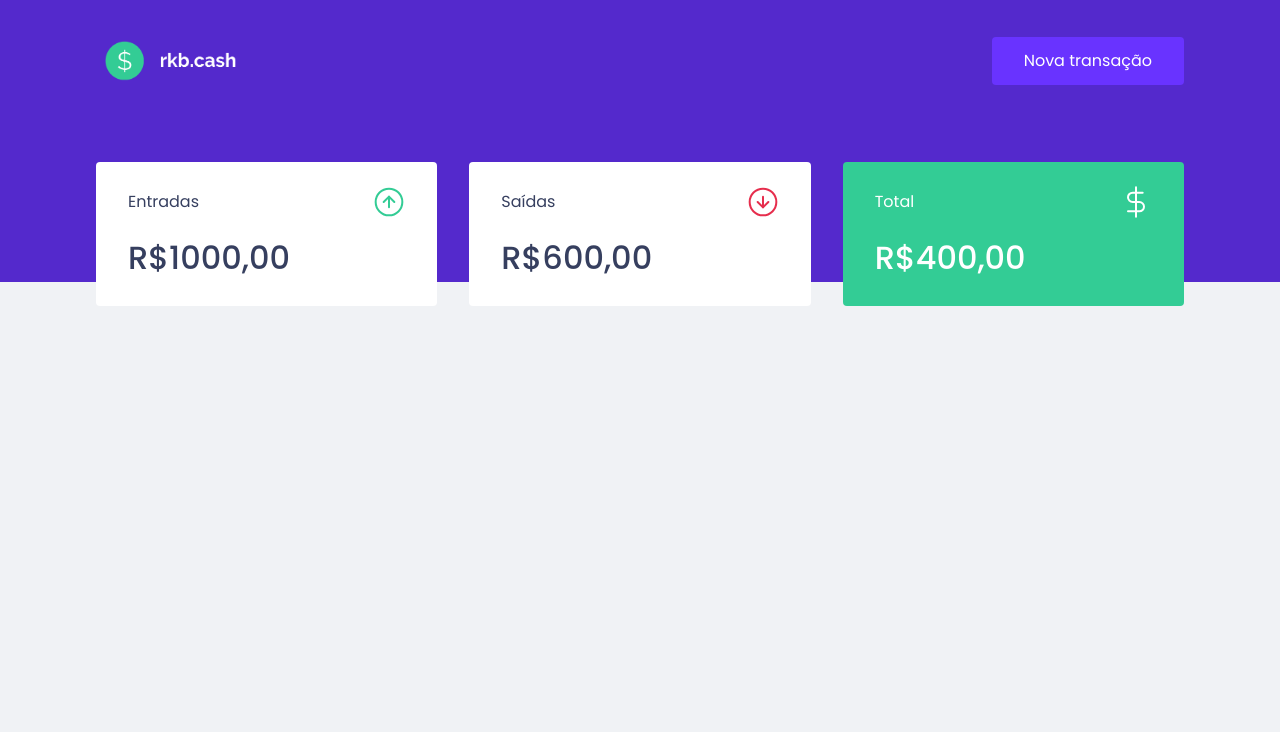
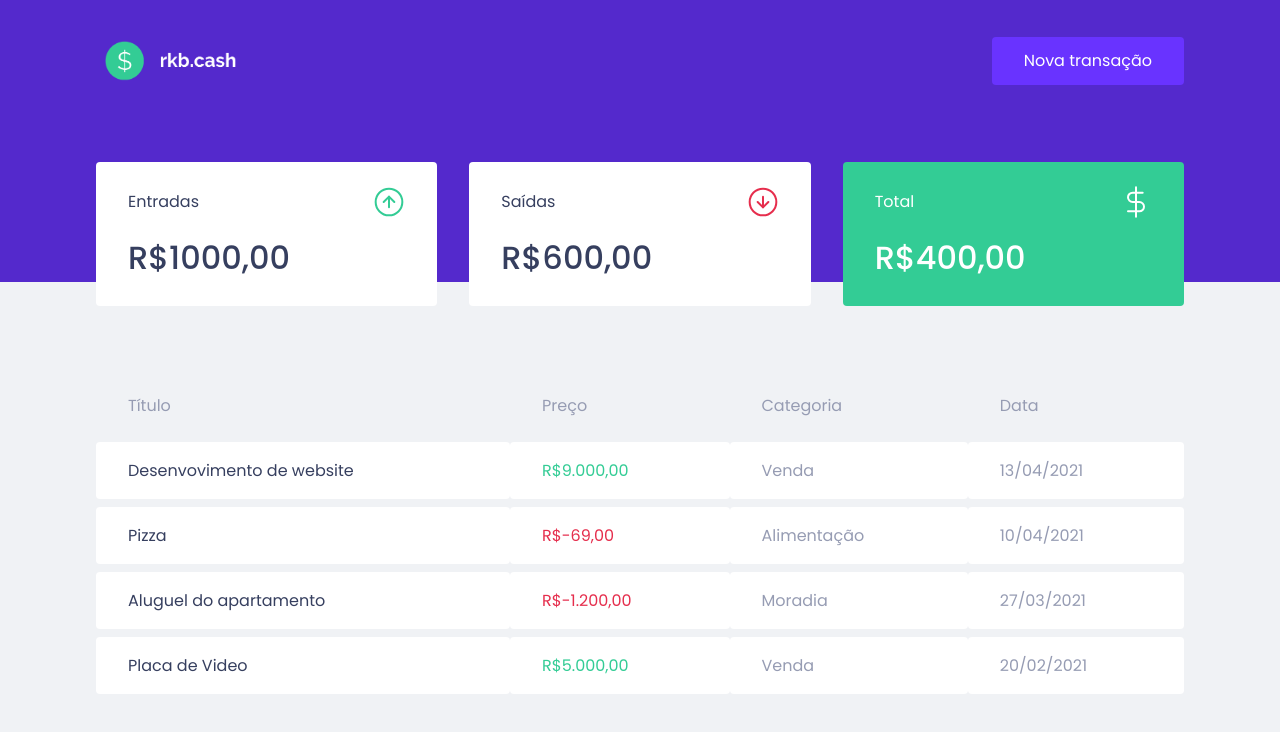
Before and after one commit to kalilscr/rkb.cash, a React (Create React App) app: page / in a window 1280 px wide. Shown: the top 732 px of the page. Built offline with nearby package versions, Linux system fonts and the light colour scheme.

Commit message:
criando o componete TransactionsTable.

```diff
--- a/src/components/Dashboard/index.tsx
+++ b/src/components/Dashboard/index.tsx
@@ -1,10 +1,12 @@
 import { Summary } from '../Summary'
+import { TransactionsTable } from '../TransactionsTable'
 import { Container } from './styles'
 
 export function Dashboard(){
     return(
         <Container>
             <Summary />
+            <TransactionsTable />
         </Container>
     )
 }
--- /dev/null
+++ b/src/components/TransactionsTable/index.tsx
@@ -0,0 +1,48 @@
+import { Container } from "./styles";
+
+export function TransactionsTable(){
+    return(
+        <Container>
+            <table>
+                <thead>
+                    <tr>
+                        <th>Título</th>
+                        <th>Preço</th>
+                        <th>Categoria</th>
+                        <th>Data</th>
+                    </tr>
+                </thead>
+
+                <tbody>
+                    <tr>
+                        <td>Desenvovimento de website</td>
+                        <td className="deposit">R$9.000,00</td>
+                        <td>Venda</td>
+                        <td>13/04/2021</td>
+                    </tr>
+
+                    <tr>
+                        <td>Pizza</td>
+                        <td className="withdraw">R$-69,00</td>
+                        <td>Alimentação</td>
+                        <td>10/04/2021</td>
+                    </tr>
+
+                    <tr>
+                        <td>Aluguel do apartamento</td>
+                        <td className="withdraw">R$-1.200,00</td>
+                        <td>Moradia</td>
+                        <td>27/03/2021</td>
+                    </tr>
+
+                    <tr>
+                        <td>Placa de Video</td>
+                        <td className="deposit">R$5.000,00</td>
+                        <td>Venda</td>
+                        <td>20/02/2021</td>
+                    </tr>
+                </tbody>
+            </table>
+        </Container>
+    );
+}
--- /dev/null
+++ b/src/components/TransactionsTable/styles.ts
@@ -0,0 +1,38 @@
+import styled from 'styled-components';
+
+export const Container = styled.div`
+    margin-top: 4rem;
+
+    table {
+        width: 100%;
+        border-spacing: 0 0.5rem;
+    }
+
+    th {
+        color: var(--text-body);
+        font-weight: 400;
+        padding: 1rem 2rem;
+        text-align: left;
+        line-height: 1.5rem;
+    }
+
+    td {
+        padding: 1rem 2rem;
+        border: 0;
+        background: var(--shape);
+        color: var(--text-body);
+        border-radius: 0.25rem;
+
+        &:first-child {
+            color: var(--text-title);
+        }
+
+        &.deposit {
+            color: var(--green);
+        }
+
+        &.withdraw {
+            color: var(--red);
+        }
+    }
+`;
```
